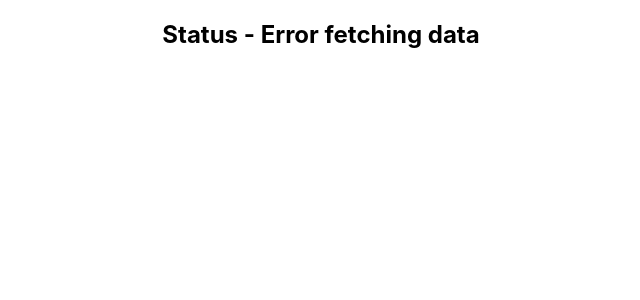
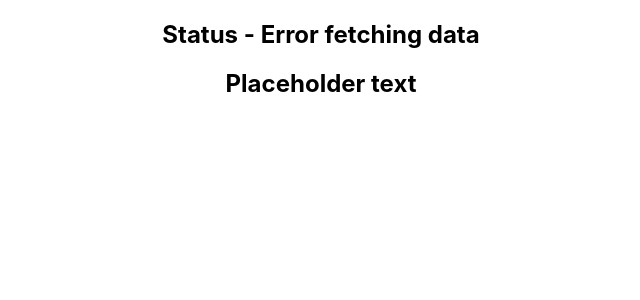
Before and after one commit to daviddwlee84/LearningReactWithTypeScript, a React (Create React App) app in the folder react-typescript-demo/: page / in a window 1280 px wide. Shown: the top 300 px of the page, without its empty margins (319-959 px from the left). Built offline with nearby package versions, Linux system fonts and the light colour scheme.

Commit message:
Introduce children type for episode 5

```diff
--- a/react-typescript-demo/src/App.tsx
+++ b/react-typescript-demo/src/App.tsx
@@ -3,6 +3,7 @@
 // import { Person } from './components/Person';
 // import { PersonList } from './components/PersonList';
 import { Status } from './components/Status';
+import { Heading } from './components/Heading';
 
 // App component
 // (type inference)
@@ -33,6 +34,7 @@
     // </div>
     <div className='App'>
       <Status status='error' />
+      <Heading>Placeholder text</Heading>
     </div>
   );
 }
--- /dev/null
+++ b/react-typescript-demo/src/components/Heading.tsx
@@ -0,0 +1,8 @@
+// https://blog.logrocket.com/using-react-children-prop-with-typescript/
+type HeadingProps = {
+    children: string
+}
+
+export const Heading = (props: HeadingProps) => {
+    return <h2>{props.children}</h2>
+}
--- a/react-typescript-demo/src/components/Status.tsx
+++ b/react-typescript-demo/src/components/Status.tsx
@@ -1,5 +1,6 @@
 type StatusProps = {
     // Union of string literal
+    // https://stackoverflow.com/questions/61047551/typescript-union-of-string-and-string-literals
     // This will give error if status is not in one of these
     status: 'loading' | 'success' | 'error'
 }
```
